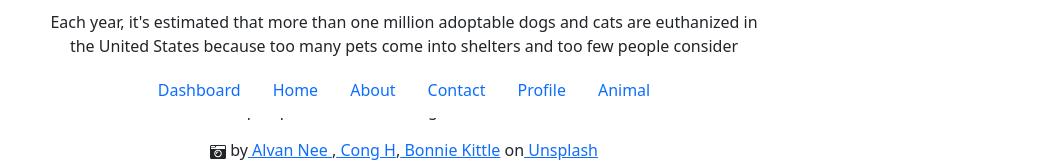
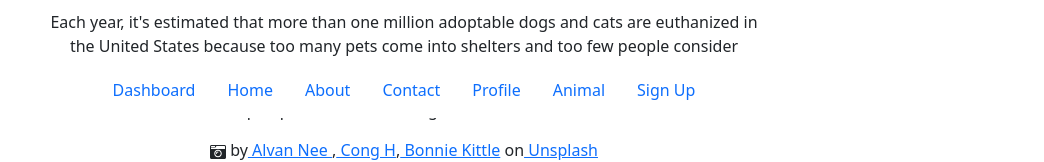
Before and after one commit to jennresado/CS467_Capstone, a React (Create React App) app: page /UserProfile in a window 1280 px wide. Shown: the part 682-844 px from the top of the page, without its empty margins (236-1280 px from the left). Built offline with nearby package versions, Linux system fonts and the light colour scheme.

Commit message:
Updated the Footer NavBar

```diff
--- a/src/components/Footer.js
+++ b/src/components/Footer.js
@@ -18,11 +18,18 @@ const Footer = () => {
                 {location.pathname === '/UserProfile' && <Nav.Link href="#Dashboard">Dashboard</Nav.Link> }
                 <Nav.Link href="#Home">Home</Nav.Link>
                 <Nav.Link href="#About">About</Nav.Link>
-                <Nav.Link href="#Contact">Contact</Nav.Link>
+                <Nav.Link href="/Contact">Contact</Nav.Link>
+                {location.pathname === '/' && <Nav.Link href="#Login">Login</Nav.Link> }
                 {location.pathname === '/Landing' && <Nav.Link href="#Login">Login</Nav.Link> }
-                {location.pathname === '/UserProfile' && <Nav.Link href="#Profile">Profile</Nav.Link> }
+                {location.pathname === '/SignUp' && <Nav.Link href="#Login">Login</Nav.Link> }
+                {location.pathname === '/Contact' && <Nav.Link href="#Login">Login</Nav.Link> }
+                {location.pathname === '/UserProfile' && <Nav.Link href="/UserProfile">Profile</Nav.Link> }
                 {location.pathname === '/UserProfile' && <Nav.Link href="#Animal">Animal</Nav.Link> }
-                {location.pathname === '/Landing' && <Nav.Link href="#SignUp">SignUp</Nav.Link> }
+                {location.pathname === '/Landing' && <Nav.Link href="/SignUp">Sign Up</Nav.Link> }
+                {location.pathname === '/Contact' && <Nav.Link href="/SignUp">Sign Up</Nav.Link> }
+                {location.pathname === '/SignUp' && <Nav.Link href="/SignUp">Sign Up</Nav.Link> }
+                {location.pathname === '/' && <Nav.Link href="/SignUp">Sign Up</Nav.Link> }
+                {location.pathname === '/UserProfile' && <Nav.Link href="/SignUp">Sign Up</Nav.Link> }
                 </Navbar.Collapse>
             </Navbar>
         </div>
```
